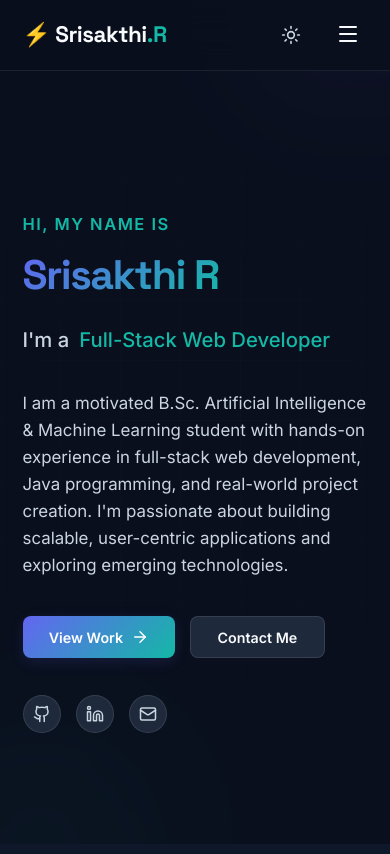
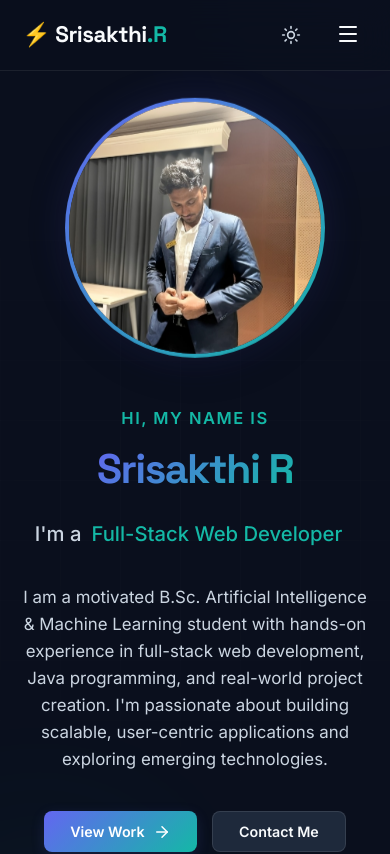
Before and after one commit to sris16/my_portfolio, a React (Vite) app: page / in a window 390 px wide. Shown: the top 854 px of the page. Built offline with nearby package versions, Linux system fonts and the light colour scheme.

Commit message:
feat: integrate round floating profile picture in Hero section

```diff
--- a/src/components/Hero.jsx
+++ b/src/components/Hero.jsx
@@ -1,6 +1,7 @@
 import { useState, useEffect } from "react";
-import { Mail, ArrowRight, FileText } from "lucide-react";
+import { Mail, ArrowRight } from "lucide-react";
 import { Github, Linkedin } from "./Icons";
+import profileImg from "../assets/profile.png";
 
 export default function Hero() {
   const roles = [
@@ -70,7 +71,7 @@ export default function Hero() {
       <div className="hero-glow-node-1"></div>
       <div className="hero-glow-node-2"></div>
 
-      <div className="container">
+      <div className="container hero-container">
         <div className="hero-content">
           <div className="hero-greeting">Hi, my name is</div>
           <h1 className="hero-title">
@@ -142,6 +143,12 @@ export default function Hero() {
             </a>
           </div>
         </div>
+
+        <div className="hero-image-wrapper">
+          <div className="hero-image-frame">
+            <img src={profileImg} alt="Srisakthi R" className="hero-image" />
+          </div>
+        </div>
       </div>
     </section>
   );
--- a/src/index.css
+++ b/src/index.css
@@ -449,10 +449,65 @@ ul {
   background-color: var(--hero-glow-2);
 }
 
+.hero-container {
+  display: grid;
+  grid-template-columns: 1.2fr 0.8fr;
+  gap: 4rem;
+  align-items: center;
+  width: 100%;
+}
+
 .hero-content {
   position: relative;
   z-index: 1;
-  max-width: 750px;
+  max-width: 100%;
+}
+
+.hero-image-wrapper {
+  position: relative;
+  display: flex;
+  justify-content: center;
+  align-items: center;
+  z-index: 1;
+}
+
+.hero-image-frame {
+  width: 320px;
+  height: 320px;
+  border-radius: 50%;
+  border: 4px solid transparent;
+  background: linear-gradient(var(--bg-primary), var(--bg-primary)) padding-box, var(--accent-gradient) border-box;
+  box-shadow: 0 15px 35px rgba(0, 0, 0, 0.15), 0 0 40px var(--accent-glow);
+  overflow: hidden;
+  position: relative;
+  animation: float 6s ease-in-out infinite;
+  transition: box-shadow var(--transition-normal), transform var(--transition-normal);
+}
+
+.hero-image-frame:hover {
+  box-shadow: 0 20px 40px rgba(0, 0, 0, 0.2), 0 0 50px rgba(99, 102, 241, 0.4);
+  transform: scale(1.03);
+}
+
+.hero-image {
+  width: 100%;
+  height: 100%;
+  object-fit: cover;
+  object-position: center;
+  transition: transform var(--transition-slow);
+}
+
+.hero-image-frame:hover .hero-image {
+  transform: scale(1.08);
+}
+
+@keyframes float {
+  0%, 100% {
+    transform: translateY(0);
+  }
+  50% {
+    transform: translateY(-15px);
+  }
 }
 
 .hero-greeting {
@@ -1080,6 +1135,33 @@ ul {
    RESPONSIVE DESIGN BREAKPOINTS
    ========================================== */
 @media (max-width: 992px) {
+  .hero-container {
+    grid-template-columns: 1fr;
+    gap: 3rem;
+    text-align: center;
+    justify-items: center;
+  }
+
+  .hero-content {
+    grid-row: 2;
+    display: flex;
+    flex-direction: column;
+    align-items: center;
+  }
+
+  .hero-image-wrapper {
+    grid-row: 1;
+  }
+
+  .hero-buttons {
+    justify-content: center;
+  }
+
+  .hero-image-frame {
+    width: 260px;
+    height: 260px;
+  }
+
   .about-grid, .skills-achievements-grid, .contact-grid {
     grid-template-columns: 1fr;
     gap: 3rem;
```
Also changed, not shown: src/assets/profile.png (added).
